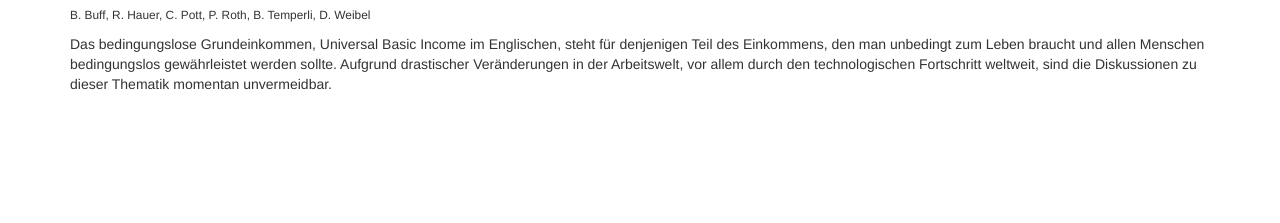
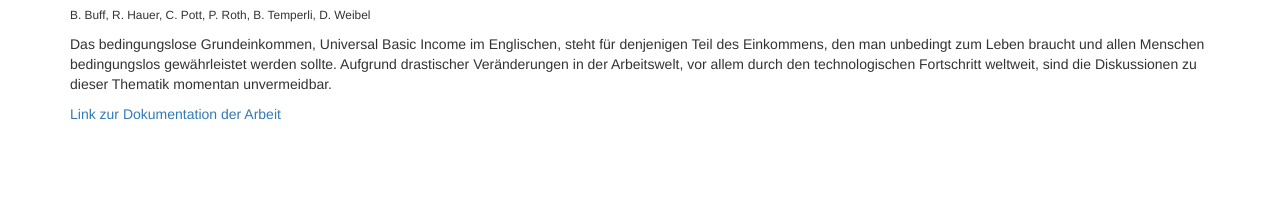
Before and after one commit to btemperli/fhnw_coin_group4-website, a plain HTML site: page index.html in a window 1280 px wide. Shown: the part 63-286 px from the top of the page. Drawn offline with nearby package versions, Linux system fonts and the light colour scheme.

Commit message:
added link to documentation

```diff
--- a/index.html
+++ b/index.html
@@ -21,6 +21,9 @@
                 <p class="small">B. Buff, R. Hauer, C. Pott, P. Roth, B. Temperli, D. Weibel</p>
                 <p>
                     Das bedingungslose Grundeinkommen, Universal Basic Income im Englischen, steht für denjenigen Teil des Einkommens, den man unbedingt zum Leben braucht und allen Menschen bedingungslos gewährleistet werden sollte. Aufgrund drastischer Veränderungen in der Arbeitswelt, vor allem durch den technologischen Fortschritt weltweit, sind die Diskussionen zu dieser Thematik momentan unvermeidbar.
+                </p>
+                <p>
+                    <a href="https://docs.google.com/document/d/1qSBNkqJeprAXaAu6iXxQeGdzGn1xIeAsh1pOaVWT0Ms/edit?usp=sharing" target="_blank">Link zur Dokumentation der Arbeit</a>
                 </p>
             </div>
         </div>
```
